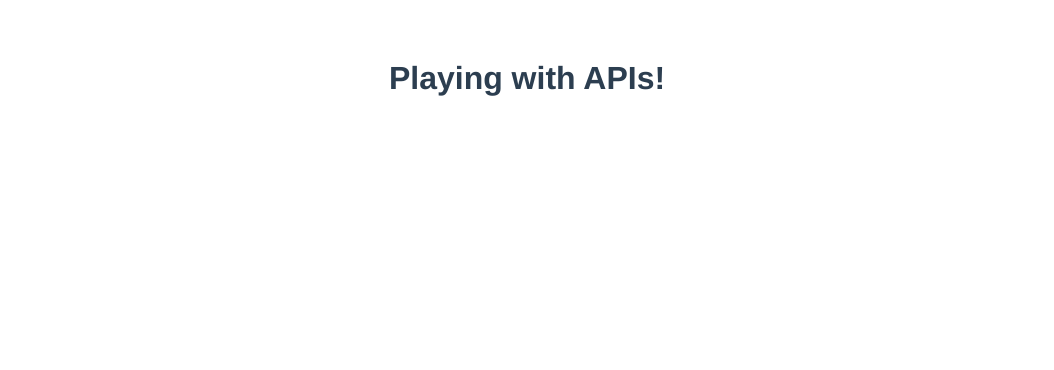
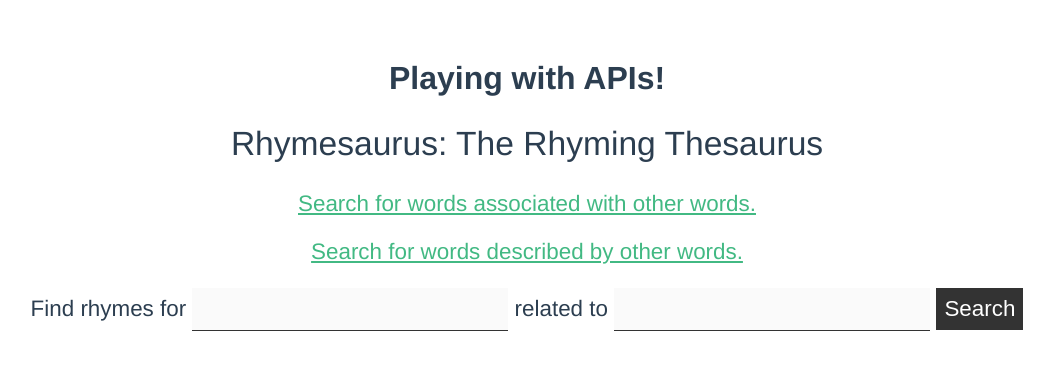
Before and after one commit to TravisBassett/WATS4000-word-reminder, a Vue app: page /#/wordcompletionsearch in a window 1280 px wide. Shown: the top 370 px of the page, without its empty margins (113-1167 px from the left). Built offline with nearby package versions, Linux system fonts and the light colour scheme; the HTML template or start-up script is replaced by a standard one.

Commit message:
updating progress towards final project

```diff
--- a/src/router.js
+++ b/src/router.js
@@ -1,8 +1,9 @@
 import Vue from 'vue'
 import Router from 'vue-router'
-import Rhymesaurus from '@/views/Rhymesaurus'
+import associatedwithsearch from '@/views/associatedwithsearch'
 // TODO: Import new component
-import Adjfornoun from '@/views/Adjfornoun'
+import describedbysearch from '@/views/describedbysearch'
+import wordcompletionsearch from '@/views/wordcompletionsearch'
 
 Vue.use(Router)
 
@@ -10,13 +11,18 @@ export default new Router({
   routes: [
     {
       path: '/',
-      name: 'Rhymesaurus',
-      component: Rhymesaurus
+      name: 'associatedwithsearch',
+      component: associatedwithsearch
     },
     {
-      path: '/adjfornoun',
-      name: 'adjfornoun',
-      component: Adjfornoun
+      path: '/describedbysearch',
+      name: 'describedbysearch',
+      component: describedbysearch
+    },
+    {
+      path: '/wordcompletionsearch',
+      name: 'wordcompletionsearch',
+      component: wordcompletionsearch
     }
     // TODO: Add new route definition here.
   ]
--- a/src/views/Rhymesaurus.vue
+++ b/src/views/associatedwithsearch.vue
@@ -1,8 +1,11 @@
 <template>
-  <div class="rhymesaurus">
+  <div class="associatedwithsearch">
     <h2>Rhymesaurus: The Rhyming Thesaurus</h2>
     <p>
-      <router-link to="/adjfornoun">Adjective For Noun</router-link>
+      <router-link to="/describedbysearch">Search for words described by other words.</router-link>
+    </p>
+    <p>
+      <router-link to="/wordcompletionsearch">Word completion tool.</router-link>
     </p>
     <form v-on:submit.prevent="findWords">
       <p>Find rhymes for <input type="text" v-model="rhyme"> related to <input type="text" v-model="phrase"> <button type="submit">Search</button></p>
@@ -30,7 +33,7 @@
 import axios from 'axios';
 
 export default {
-  name: 'Rhymesaurus',
+  name: 'associatedwithsearch',
   data () {
     return {
       results: null,
@@ -60,7 +63,7 @@ export default {
 
 <!-- Add "scoped" attribute to limit CSS to this component only -->
 <style scoped>
-.rhymesaurus {
+.associatedwithsearch {
   font-size: 1.4rem;
 }
 
--- a/src/views/Adjfornoun.vue
+++ b/src/views/describedbysearch.vue
@@ -1,8 +1,11 @@
 <template>
-  <div class="adjfornoun">
+  <div class="describedbysearch">
       <h2>Find an Adjective with DataMuse!</h2>
     <p>
-      <router-link to="/">Rhymesaurus!</router-link>
+      <router-link to="/">Search for words associated with other words.</router-link>
+    </p>
+    <p>
+      <router-link to="/wordcompletionsearch">Word completion tool.</router-link>
     </p>
     <form v-on:submit.prevent="findWords">
       <p>
@@ -34,7 +37,7 @@
 import axios from "axios";
 
 export default {
-  name: "Adjfornoun",
+  name: "describedbysearch",
   data() {
     return {
       results: null,
@@ -64,7 +67,7 @@ export default {
 
 <!-- Add "scoped" attribute to limit CSS to this component only -->
 <style scoped>
-.adjfornoun {
+.describedbysearch {
   font-size: 1.4rem;
 }
 
--- /dev/null
+++ b/src/views/wordcompletionsearch.vue
@@ -0,0 +1,123 @@
+<template>
+  <div class="wordcompletionsearch">
+    <h2>Rhymesaurus: The Rhyming Thesaurus</h2>
+    <p>
+      <router-link to="/">Search for words associated with other words.</router-link>
+    </p>
+    <p>
+      <router-link to="/describedbysearch">Search for words described by other words.</router-link>
+    </p>
+    <form v-on:submit.prevent="findWords">
+      <p>Find rhymes for <input type="text" v-model="rhyme"> related to <input type="text" v-model="phrase"> <button type="submit">Search</button></p>
+    </form>
+    <ul v-if="results && results.length > 0" class="results">
+      <li v-for="item of results">
+        <p><strong>{{item.word}}</strong></p>
+        <p>{{item.score}}</p>
+      </li>
+    </ul>
+    <div v-else-if="results && results.length==0" class="no-results">
+      <h2>No Words Found</h2>
+      <p>Please adjust your search to find more words.</p>
+    </div>
+
+    <ul v-if="errors && errors.length > 0" class="errors">
+      <li v-for="error of errors">
+        {{error.message}}
+      </li>
+    </ul>
+  </div>
+</template>
+
+<script>
+import axios from 'axios';
+
+export default {
+  name: 'wordcompletionsearch',
+  data () {
+    return {
+      results: null,
+      errors: [],
+      phrase: '',
+      rhyme: ''
+    }
+  },
+  methods: {
+    findWords: function(){
+      axios.get('https://api.datamuse.com/words', {
+        params: {
+          ml: this.phrase,
+          rel_rhy: this.rhyme
+        }
+      })
+      .then(response => {
+        this.results = response.data;
+      })
+      .catch(error => {
+        this.errors.push(error);
+      });
+    }
+  }
+}
+</script>
+
+<!-- Add "scoped" attribute to limit CSS to this component only -->
+<style scoped>
+.wordcompletionsearch {
+  font-size: 1.4rem;
+}
+
+input[type="text"]{
+  border-top: none;
+  border-left: none;
+  border-right: none;
+  border-bottom: 1px solid #333;
+  width: 300px;
+  font-size: 1.4rem;
+  color: #2c3e50;
+  font-weight: 300;
+  background: rgba(0,0,0,0.02);
+  padding: 0.5rem;
+}
+button{
+  background: #333;
+  padding: 0.5rem;
+  font-weight: 300;
+  color: #fff;
+  border: none;
+  cursor: pointer;
+  font-size: 1.4rem;
+}
+h1, h2 {
+  font-weight: normal;
+}
+
+ul.results {
+  list-style-type: none;
+  padding: 0;
+}
+
+.results li {
+  display: inline-block;
+  margin: 10px;
+  border: solid 1px #333;
+  padding: 0.5rem;
+  width: 200px;
+  min-height: 100px;
+  color: #fff;
+  background: rgba(0,0,0,0.7);
+}
+ul.errors {
+  list-style-type: none;
+}
+.errors li {
+  border: 1px solid red;
+  color: red;
+  padding: 0.5rem;
+  margin: 10px 0;
+}
+
+a {
+  color: #42b983;
+}
+</style>
```
